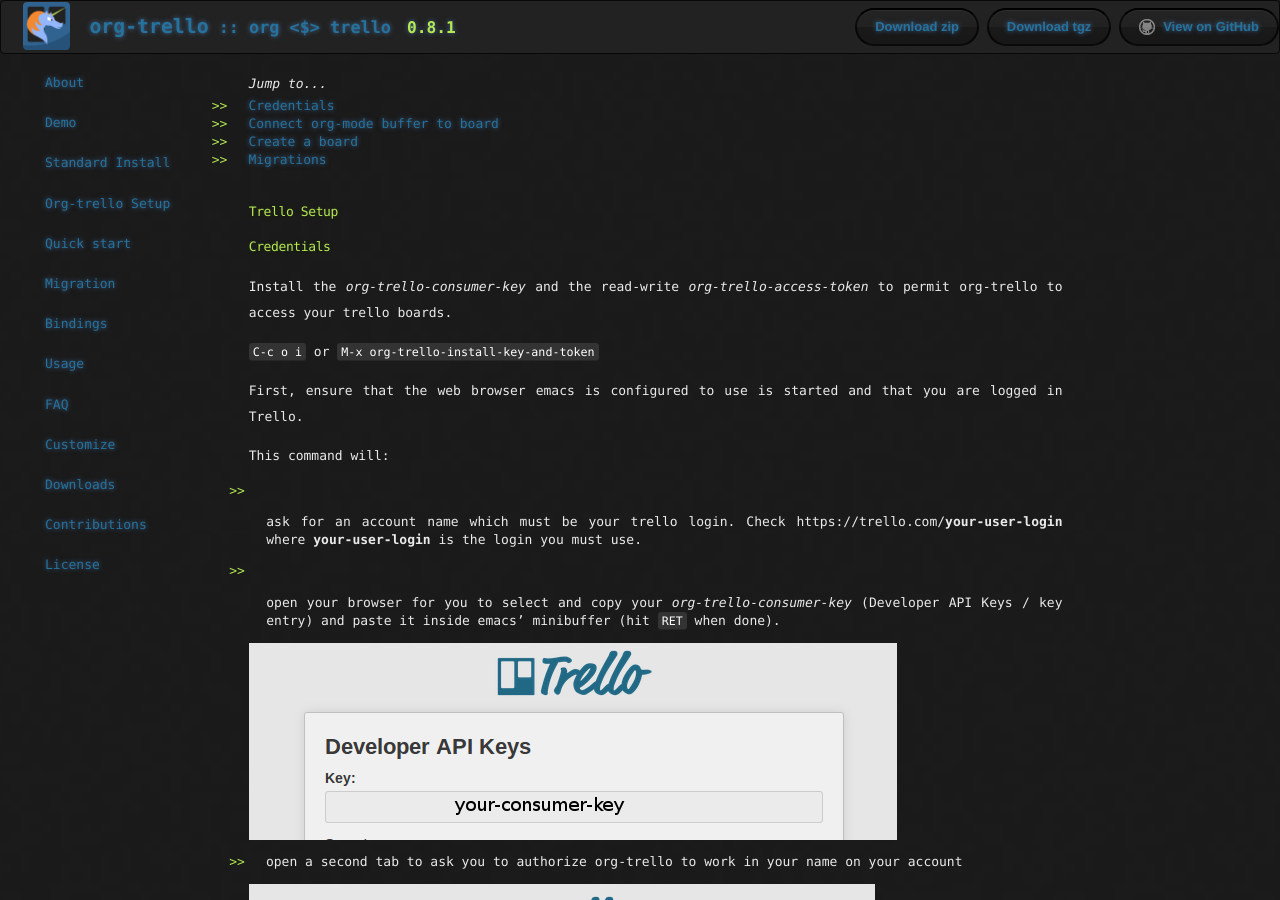
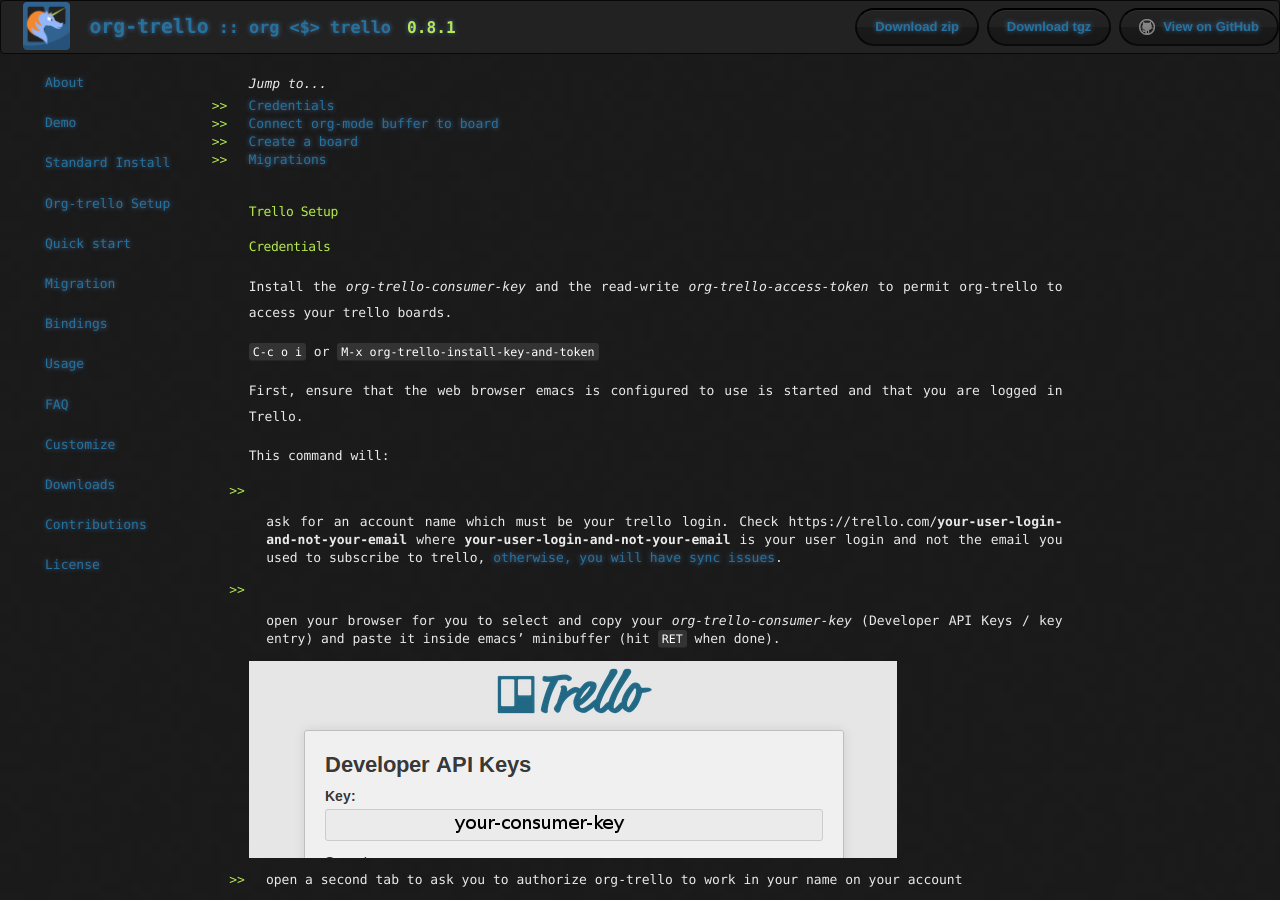
Before and after one commit to org-trello/org-trello.github.io, a Jekyll site: the page built from trello-setup.md, in a window 1280 px wide and 900 px high. Built offline with Jekyll 4.4.1, drawn with Linux system fonts in a browser that asks for light colours; nearby versions of some CDN libraries.

Commit message:
trello-setup: Clarify setup issues about mixing login and email
That cannot work and creates issues down the line.

Related to https://github.com/org-trello/org-trello/issues/359#issuecomment-624207317

```diff
--- a/trello-setup.md
+++ b/trello-setup.md
@@ -16,9 +16,10 @@ started and that you are logged in Trello.
 
 This command will:
 
-- ask for an account name which must be your trello login.  Check
-https://trello.com/**your-user-login** where **your-user-login** is the
-login you must use.
+- ask for an account name which must be your trello login. Check
+https://trello.com/**your-user-login-and-not-your-email** where
+**your-user-login-and-not-your-email** is your user login and not the email you
+used to subscribe to trello, [otherwise, you will have sync issues](https://github.com/org-trello/org-trello/issues?q=is%3Aissue+is%3Aopen+label%3Asetup-problem).
 
 - open your browser for you to select and copy your
 *org-trello-consumer-key* (Developer API Keys / key entry) and paste
```
